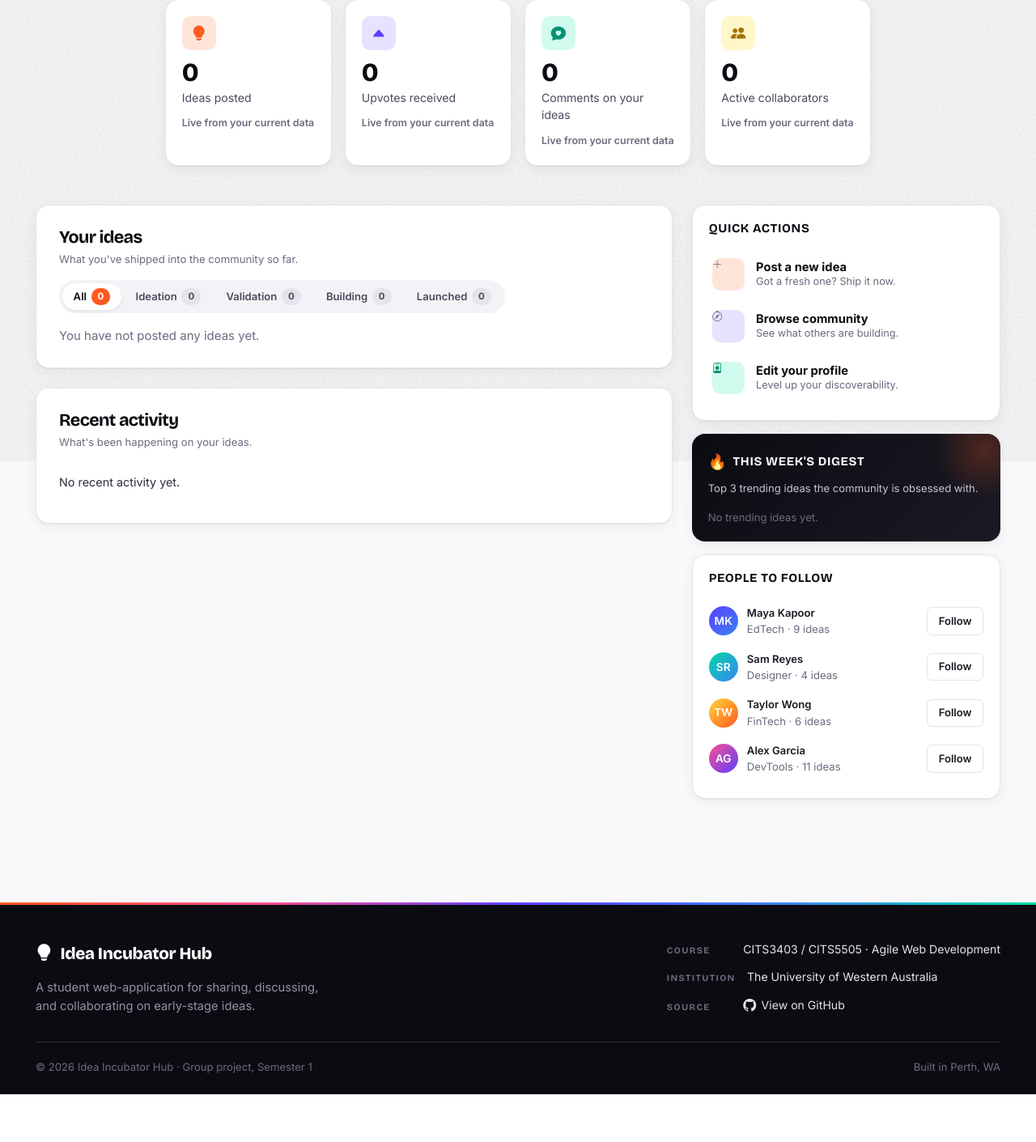
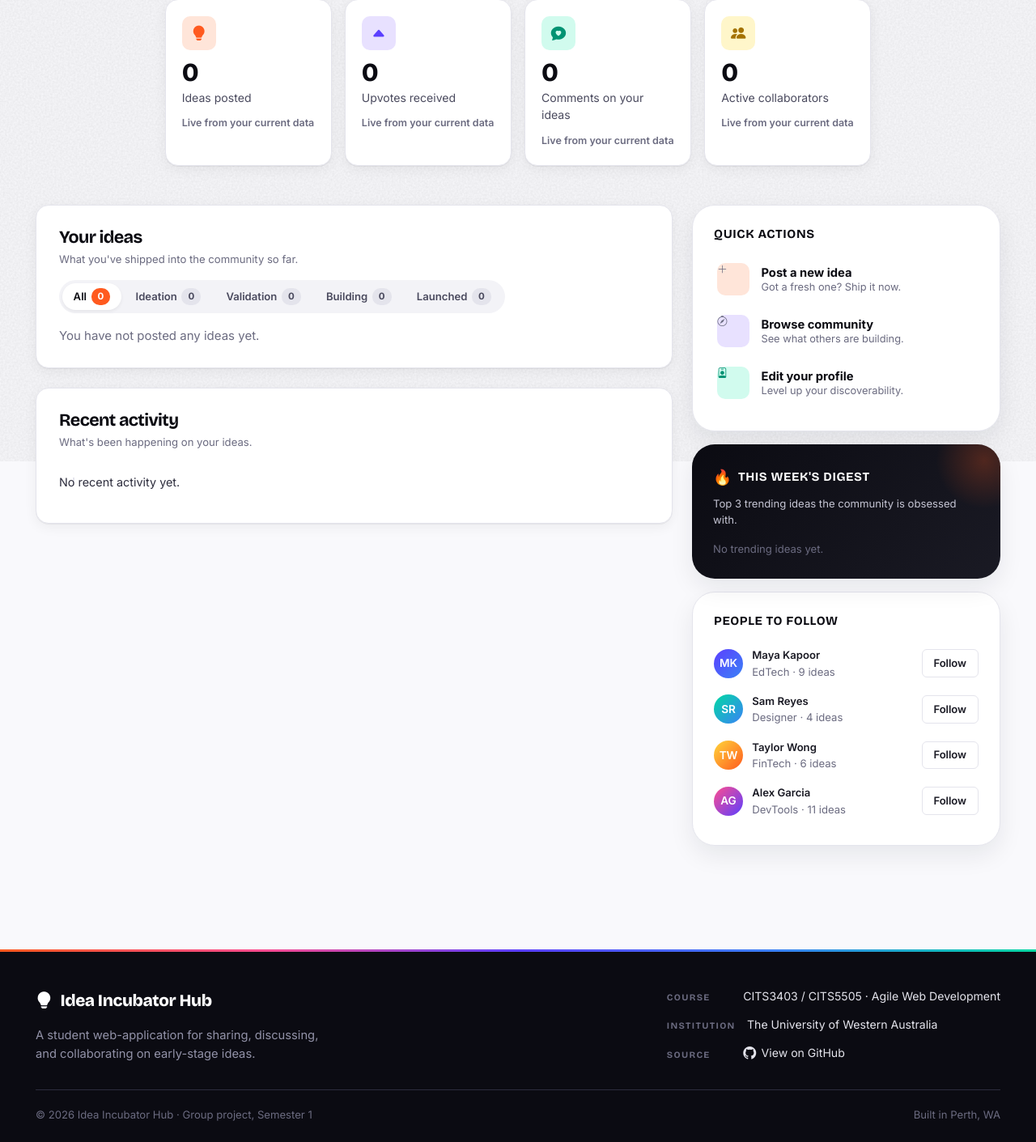
Before and after one commit to ArshadSheik/idea-incubator-hub, a Flask app: page /dashboard in a window 1280 px wide. Shown: the part 230-1641 px from the top of the page at 81% size. Before the commit the page ends 1582 px from the top, so only its background shows below. Run offline with Flask 3, Linux system fonts and the light colour scheme; the visitor is signed in with stand-in values (Sample User, id 1); data comes from the database, SQL or seed files in the repository; data that the repository does not hold is empty; parts of the project's set-up code (start-up, migrations or seed data) failed here and were passed over; some libraries are stand-ins or nearby versions.

Commit message:
modify .sidebar-card

```diff
--- a/static/css/dashboard.css
+++ b/static/css/dashboard.css
@@ -261,9 +261,9 @@
 .sidebar-card {
   background: var(--paper);
   border: 1px solid var(--ink-200);
-  border-radius: var(--radius-lg);
-  padding: 1.25rem;
-  box-shadow: var(--shadow-card);
+  border-radius: 28px;
+  padding: 1.65rem;
+  box-shadow: 0 12px 30px rgba(19, 22, 40, 0.08);
 }
 .sidebar-title {
   font-family: var(--font-display);
```
